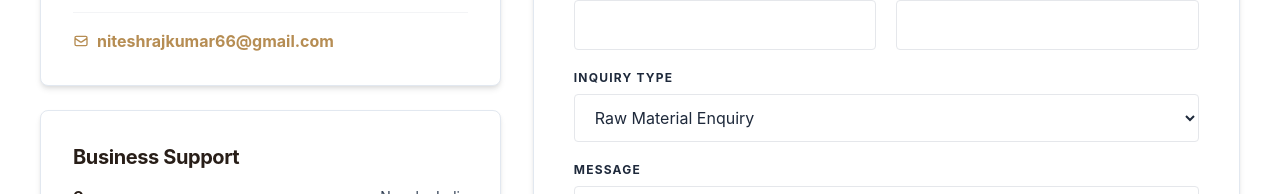
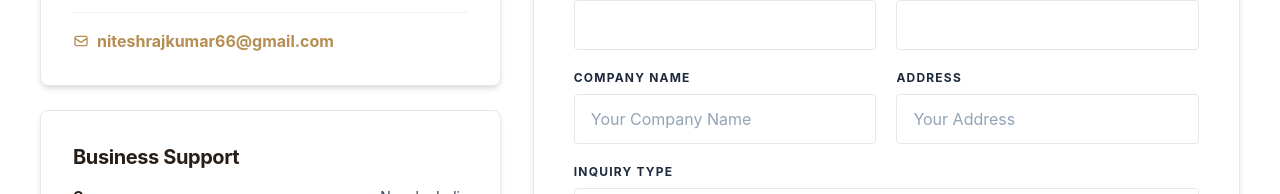
Before and after one commit to nitesh7079/Om-Laminates-Pvt.-Ltd-Frontend, a React (Vite) app: page /contact in a window 1280 px wide. Shown: the part 589-783 px from the top of the page. Built offline with nearby package versions, Linux system fonts and the light colour scheme; no server answers; what nepali-date-converter would draw is missing.

Commit message:
Add mandatory company name and address to contact form

```diff
--- a/src/pages/ContactPage.jsx
+++ b/src/pages/ContactPage.jsx
@@ -6,6 +6,8 @@ function ContactPage() {
   const [contact, setContact] = useState({
     name: "",
     phone: "",
+    companyName: "",
+    address: "",
     inquiryType: "Raw Material Enquiry",
     message: "",
   });
@@ -35,6 +37,8 @@ function ContactPage() {
         setContact({
           name: "",
           phone: "",
+          companyName: "",
+          address: "",
           inquiryType: "Raw Material Enquiry",
           message: "",
         });
@@ -128,6 +132,33 @@ function ContactPage() {
                   </div>
                 </div>
 
+                <div className="grid md:grid-cols-2 gap-5">
+                  <div>
+                    <label className="block text-xs font-bold text-navy uppercase tracking-widest mb-2">Company Name</label>
+                    <input
+                      type="text"
+                      name="companyName"
+                      required
+                      value={contact.companyName}
+                      onChange={handleInput}
+                      placeholder="Your Company Name"
+                      className="w-full bg-luxury-bg border border-gray-200 rounded px-4 py-3 focus:outline-none focus:border-orange focus:ring-1 focus:ring-orange transition-colors"
+                    />
+                  </div>
+                  <div>
+                    <label className="block text-xs font-bold text-navy uppercase tracking-widest mb-2">Address</label>
+                    <input
+                      type="text"
+                      name="address"
+                      required
+                      value={contact.address}
+                      onChange={handleInput}
+                      placeholder="Your Address"
+                      className="w-full bg-luxury-bg border border-gray-200 rounded px-4 py-3 focus:outline-none focus:border-orange focus:ring-1 focus:ring-orange transition-colors"
+                    />
+                  </div>
+                </div>
+
                 <div>
                   <label className="block text-xs font-bold text-navy uppercase tracking-widest mb-2">Inquiry Type</label>
                   <select
```
